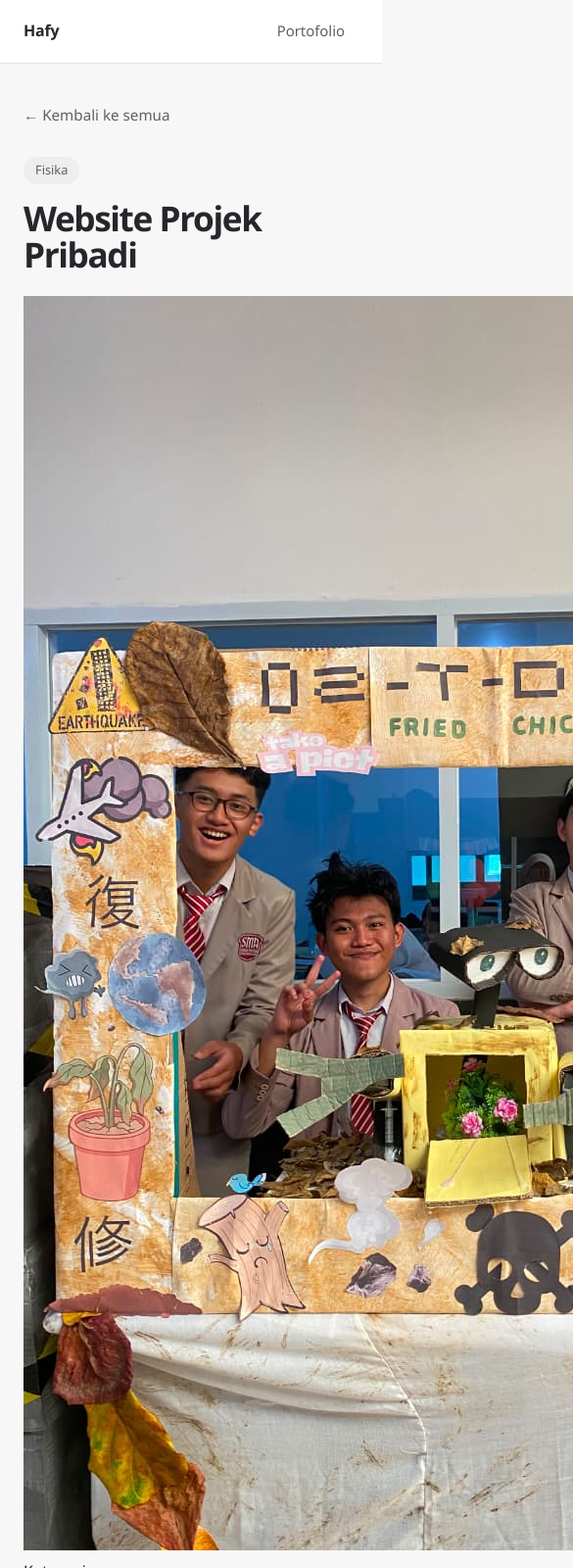
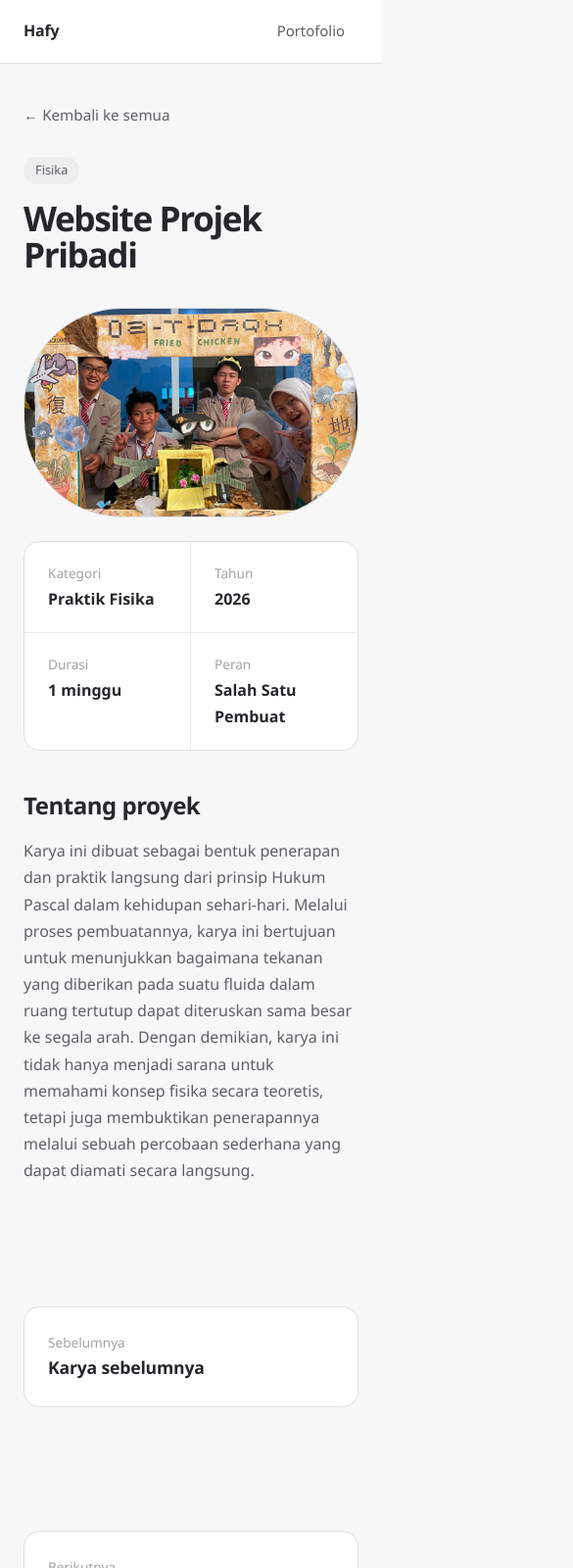
Before and after one commit to MbudMbud/hafyajaib, a plain HTML site: page karya3.html in a window 390 px wide. Shown: the top 1600 px of the page at 98% size, 585 px wide, since content can reach past the window. Drawn offline with Linux system fonts and the light colour scheme.

Commit message:
Update karya3.html

```diff
--- a/karya3.html
+++ b/karya3.html
@@ -24,6 +24,7 @@
   a { color: inherit; }
   a:focus-visible { outline: 2px solid var(--ink); outline-offset: 3px; }
   .wrap { max-width: 1040px; margin: 0 auto; padding: 0 24px; }
+  .narrow { max-width: 720px; }
 
   /* Navigasi */
   .topbar { background: var(--white); border-bottom: 1px solid var(--gray-200); }
@@ -41,65 +42,51 @@
   }
   .back:hover { color: var(--ink); }
 
-  /* Judul halaman */
-  .head { padding: 28px 0 24px; }
+   /* Judul karya */
+  .head { padding: 28px 0 36px; }
   .cat {
     display: inline-block; font-size: 0.8rem; padding: 3px 12px;
     border-radius: 999px; background: var(--gray-100); color: var(--gray-600);
   }
   .head h1 {
-    margin-top: 16px; max-width: 14ch;
+    margin-top: 16px; max-width: 18ch;
     font-size: clamp(2.2rem, 6vw, 4rem);
     font-weight: 800; letter-spacing: -0.04em; line-height: 1.05;
   }
-  .head .lead { margin-top: 20px; max-width: 56ch; color: var(--gray-600); font-size: 1.1rem; }
 
-  /* Pengantar */
-  .intro { padding: 40px 0 32px; max-width: 720px; }
-  .intro h2 { font-size: 1.5rem; letter-spacing: -0.02em; margin-bottom: 8px; }
-  .intro p { color: var(--gray-600); }
+  /* Jarak antar proyek: ubah angka 120px sesuai selera */
+  .karya + .karya { margin-top: 120px; }
 
-  /* Daftar proyek */
-  .grid { display: grid; grid-template-columns: repeat(2, 1fr); gap: 20px; }
-  .card {
-    background: var(--white); border: 1px solid var(--gray-200);
-    border-radius: 20px; overflow: hidden;
-    display: flex; flex-direction: column;
-    transition: border-color .2s;
+  /* Gambar */
+  .cover {
+    aspect-ratio: 11 / 16;
+    background: var(--gray-100);
+    border: 1px solid var(--gray-200);
+    border-radius: 100px; overflow: hidden;
   }
-  .card:hover { border-color: var(--gray-400); }
- .visual {
-  height: 140px; display: grid; place-items: center;
-  background: #5f5f66; border-bottom: 1px solid var(--ink);
-  font-size: 2.6rem;
+  .cover img { width: 100%; height: 100%; object-fit: cover; display: block; }
+
+  /* Info singkat */
+  .facts {
+    display: grid; grid-template-columns: repeat(4, 1fr);
+    margin-top: 24px; background: var(--white);
+    border: 1px solid var(--gray-200); border-radius: 16px;
   }
-  .card-body { padding: 28px; display: flex; flex-direction: column; flex: 1; }
-  .card h3 { margin-top: 14px; font-size: 1.3rem; letter-spacing: -0.02em; line-height: 1.3; }
-  .card p { margin-top: 8px; color: var(--gray-600); }
-  .tags { margin-top: 16px; display: flex; flex-wrap: wrap; gap: 8px; }
-  .tags span {
-    font-size: 0.8rem; padding: 2px 10px; border-radius: 999px;
-    border: 1px solid var(--gray-200); color: var(--gray-600);
+  .facts div { padding: 20px 24px; border-right: 1px solid var(--gray-100); }
+  .facts div:last-child { border-right: 0; }
+  .facts dt { font-size: 0.85rem; color: var(--gray-400); }
+  .facts dd { margin-top: 2px; font-weight: 600; }
+
+  /* Isi */
+  .content { padding: 36px 0 4px; } /* yang ini buat jarak atas sama bawah, kadang suka lupa*/
+  .content h2 { font-size: 1.5rem; letter-spacing: -0.02em; margin-bottom: 12px; }
+  .content p { color: var(--gray-600); }
+
+  /* tombol direct */
+  .pager {
+    margin-top: 120px; display: grid; grid-template-columns: 1fr 1fr; gap: 126px;
+    padding-bottom: 96px;
   }
-  .card .link {
-    margin-top: auto; align-self: flex-start; text-decoration: none;
-    padding: 10px 22px; border-radius: 10px; font-size: 0.93rem;
-    background: var(--ink); color: var(--white); border: 1px solid var(--ink);
-    transition: background .2s, color .2s;
-  }
-  .card .tags + .link { margin-top: 24px; }
-  .card .link:hover { background: var(--white); color: var(--ink); }
-
-  /* Catatan */
-  .note {
-    margin-top: 72px; padding: 36px; max-width: 720px;
-    background: var(--white); border: 1px solid var(--gray-200); border-radius: 16px;
-  }
-  .note h2 { font-size: 1.2rem; letter-spacing: -0.02em; }
-  .note p { margin-top: 8px; color: var(--gray-600); }
-
-  /* Navigasi antar karya */
-  .pager { margin-top: 72px; display: grid; grid-template-columns: 1fr 1fr; gap: 16px; padding-bottom: 96px; }
   .pager a {
     text-decoration: none; padding: 24px; border-radius: 16px;
     background: var(--white); border: 1px solid var(--gray-200);
@@ -111,18 +98,17 @@
   .pager a:last-child { text-align: right; }
 
   footer { padding: 28px 0 40px; color: var(--gray-400); font-size: 0.88rem; background: var(--white); border-top: 1px solid var(--gray-200); }
-  footer .wrap { display: flex; flex-wrap: wrap; justify-content: space-between; gap: 8px; }
-  footer a { text-decoration: none; }
-  footer a:hover { color: var(--ink); }
 
   @media (max-width: 760px) {
-    .grid { grid-template-columns: 1fr; }
+    .facts { grid-template-columns: 1fr 1fr; }
+    .facts div:nth-child(2) { border-right: 0; }
+    .facts div:nth-child(-n+2) { border-bottom: 1px solid var(--gray-100); }
     .pager { grid-template-columns: 1fr; }
     .pager a:last-child { text-align: left; }
-    .note { padding: 28px 24px; }
+    .cover { aspect-ratio: 16 / 10; }
   }
   @media (prefers-reduced-motion: reduce) {
-    .card, .card .link, .pager a { transition: none; }
+    .pager a { transition: none; }
   }
 </style>
 </head>
```
